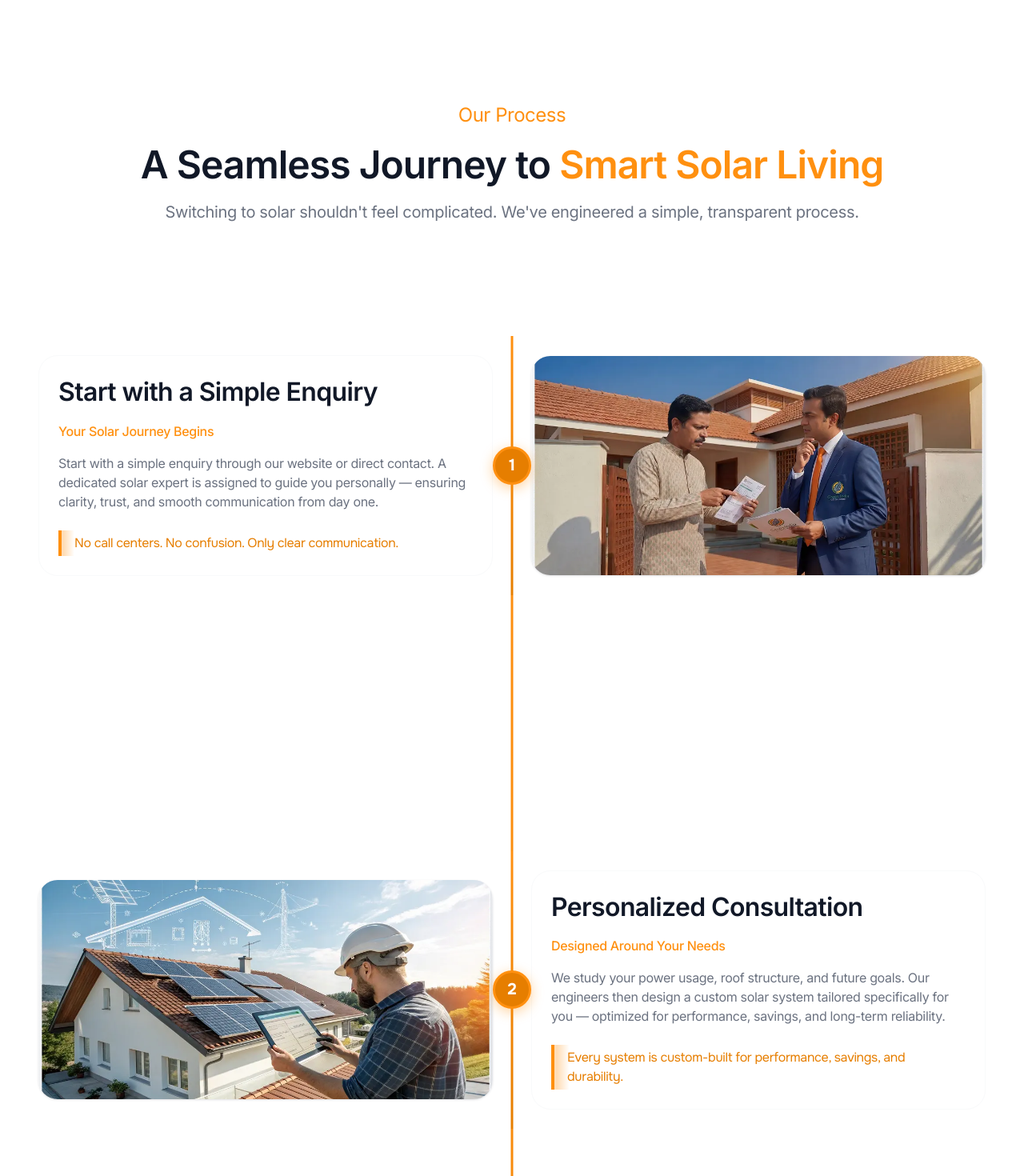
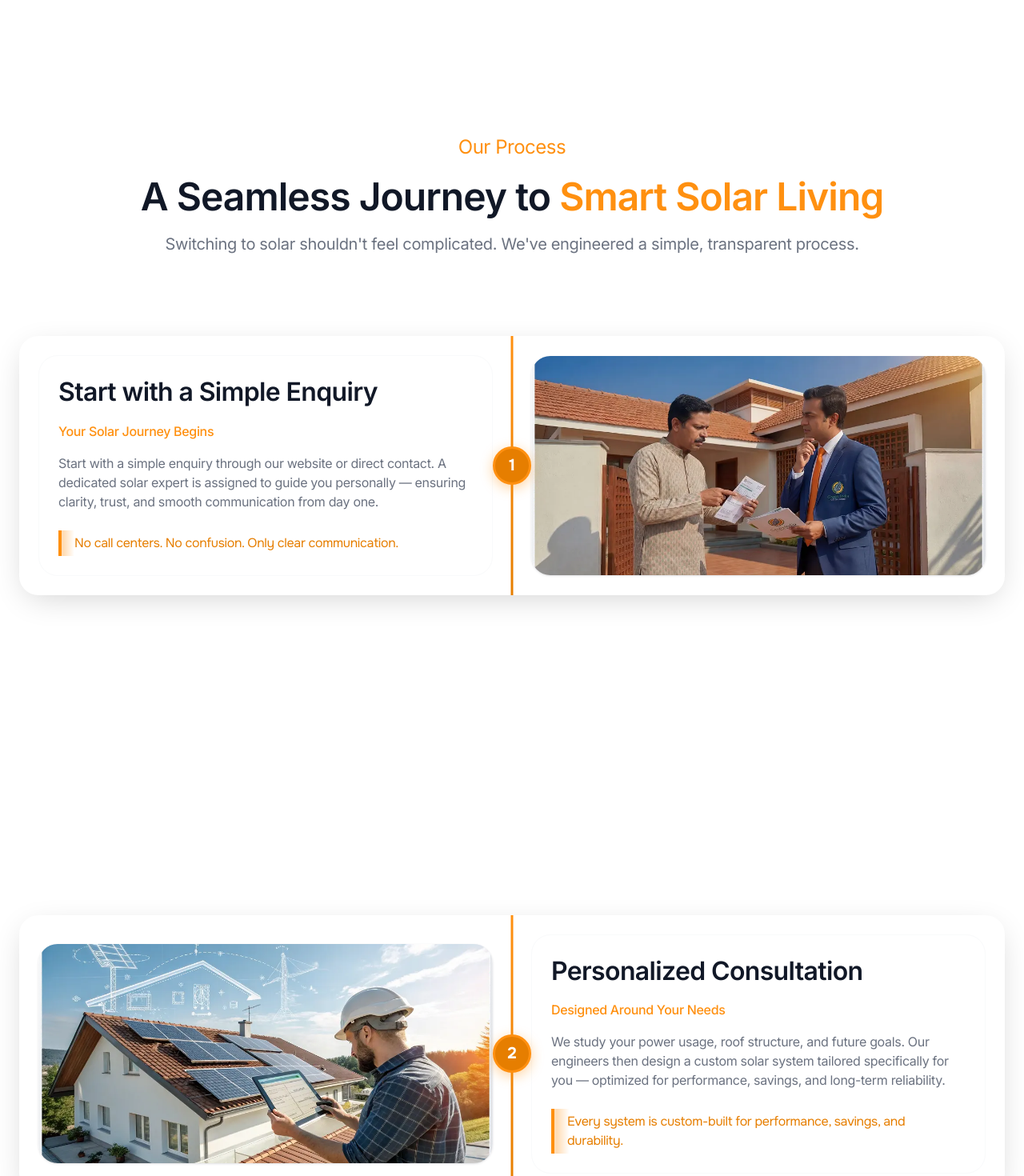
Before and after one commit to greenindiasolar/landing-page, a React (Vite) app in the folder client/: page / in a window 1280 px wide. Shown: the part 4160-5630 px from the top of the page at 80% size. Built offline with nearby package versions, Linux system fonts and the light colour scheme; no server answers.

Commit message:
our process scroll animation fixed

```diff
--- a/client/src/components/sections/OurProcess/OurProcess.tsx
+++ b/client/src/components/sections/OurProcess/OurProcess.tsx
@@ -48,13 +48,31 @@ const designTokens = {
 
 // Stacking card offset for peeking effect (in pixels)
 const CARD_STACK_OFFSET = 20;
+// Height of the sticky header
+const STICKY_HEADER_HEIGHT = 180;
 
 const SectionWrapper = styled(Box)({
     backgroundColor: designTokens.colors.bg.white,
-    padding: '120px 0',
+    padding: '120px 0 0 0',
     overflow: 'visible',
     '@media (max-width: 900px)': {
         padding: '60px 0',
+    },
+});
+
+// Sticky Header Container
+const StickyHeader = styled(Box)({
+    position: 'sticky',
+    top: 0,
+    zIndex: 100,
+    backgroundColor: designTokens.colors.bg.white,
+    paddingTop: '40px',
+    paddingBottom: '40px',
+    textAlign: 'center',
+    '@media (max-width: 900px)': {
+        position: 'relative',
+        paddingTop: '20px',
+        paddingBottom: '20px',
     },
 });
 
@@ -161,41 +179,10 @@ const ImagePlaceholder = styled(Box)({
 const StackingContainer = styled(Box)({
     position: 'relative',
     paddingTop: '60px',
-    paddingBottom: '50vh',
-    // Continuous timeline line behind everything
-    '&::before': {
-        content: '""',
-        position: 'absolute',
-        left: '50%',
-        top: '60px',
-        bottom: '50vh',
-        width: '3px',
-        background: `linear-gradient(to bottom, ${designTokens.colors.brand.primary}, ${designTokens.colors.brand.primaryDark})`,
-        transform: 'translateX(-50%)',
-        zIndex: 0,
-        '@media (max-width: 900px)': {
-            display: 'none',
-        },
-    },
+    paddingBottom: '20px',
     '@media (max-width: 900px)': {
         paddingTop: '40px',
         paddingBottom: '0',
-    },
-});
-
-// Per-card timeline line overlay (appears above content, below number)
-const TimelineLineOverlay = styled(Box)({
-    position: 'absolute',
-    left: '50%',
-    top: '0',
-    bottom: '0',
-    width: '3px',
-    background: `linear-gradient(to bottom, ${designTokens.colors.brand.primary}, ${designTokens.colors.brand.primaryDark})`,
-    transform: 'translateX(-50%)',
-    zIndex: 5,
-    pointerEvents: 'none',
-    '@media (max-width: 900px)': {
-        display: 'none',
     },
 });
 
@@ -215,7 +202,7 @@ const TimelineNumber = styled(Box)<{ isVisible: boolean }>(({ isVisible }) => ({
     fontWeight: 700,
     color: designTokens.colors.text.white,
     boxShadow: '0px 4px 16px rgba(255, 144, 16, 0.4)',
-    zIndex: 10,
+    zIndex: 10, // Highest - above timeline and content
     opacity: isVisible ? 1 : 0,
     scale: isVisible ? 1 : 0.5,
     transition: 'all 0.6s cubic-bezier(0.34, 1.56, 0.64, 1)',
@@ -229,12 +216,12 @@ const TimelineNumber = styled(Box)<{ isVisible: boolean }>(({ isVisible }) => ({
     },
 }));
 
-// Sticky card wrapper for stacking effect
+// Sticky card wrapper for stacking effect - now accounts for sticky header
 const StickyCard = styled(Box)<{ stackIndex: number; isLast?: boolean }>(({ stackIndex, isLast }) => ({
     position: 'sticky',
-    top: `calc(50vh - 320px + ${stackIndex * CARD_STACK_OFFSET}px)`,
+    top: `calc(${STICKY_HEADER_HEIGHT}px + ${stackIndex * CARD_STACK_OFFSET}px)`,
     zIndex: stackIndex + 1,
-    marginBottom: isLast ? '37vh' : '40vh',
+    marginBottom: isLast ? '43vh' : '50vh',
     transition: 'transform 0.3s ease-out',
     '@media (max-width: 900px)': {
         position: 'relative',
@@ -248,6 +235,23 @@ const CardContent = styled(Box)({
     background: designTokens.colors.bg.white,
     borderRadius: '24px',
     padding: '24px',
+    boxShadow: designTokens.shadows.stackCard,
+    // Timeline line inside each card - appears above content, below number
+    '&::before': {
+        content: '""',
+        position: 'absolute',
+        left: '50%',
+        top: 0,
+        bottom: 0,
+        width: '3px',
+        background: `linear-gradient(to bottom, ${designTokens.colors.brand.primary}, ${designTokens.colors.brand.primaryDark})`,
+        transform: 'translateX(-50%)',
+        zIndex: 5, // Middle layer - above content (z:1), below number (z:10)
+        pointerEvents: 'none',
+        '@media (max-width: 900px)': {
+            display: 'none',
+        },
+    },
 });
 
 interface ProcessStep {
@@ -344,10 +348,10 @@ const OurProcess: React.FC = () => {
     }, []);
 
     return (
-        <SectionWrapper style={{ backgroundColor: '#FFF' }} id="our-process" data-scroll-section>
+        <SectionWrapper id="our-process" data-scroll-section>
             <Container maxWidth="lg">
-                {/* Header */}
-                <Box sx={{ textAlign: 'center', marginBottom: '80px' }}>
+                {/* Sticky Header */}
+                <StickyHeader>
                     <SectionTag>Our Process</SectionTag>
                     <Headline>
                         A Seamless Journey to <ColoredText>Smart Solar Living</ColoredText>
@@ -355,10 +359,11 @@ const OurProcess: React.FC = () => {
                     <Description>
                         Switching to solar shouldn't feel complicated. We've engineered a simple, transparent process.
                     </Description>
-                </Box>
+                </StickyHeader>
 
-                {/* Stacking Cards */}
+                {/* Stacking Cards - Timeline line is now in ::before pseudo-element */}
                 <StackingContainer>
+
                     {processSteps.map((step, index) => {
                         const isEven = index % 2 === 0;
                         const isVisible = visibleSteps.has(index);
@@ -372,9 +377,6 @@ const OurProcess: React.FC = () => {
                                 ref={(el: HTMLDivElement | null) => { stepRefs.current[index] = el; }}
                             >
                                 <CardContent>
-                                    {/* Timeline Line inside card */}
-                                    <TimelineLineOverlay />
-
                                     {/* Timeline Number */}
                                     <TimelineNumber
                                         isVisible={isVisible}
```
